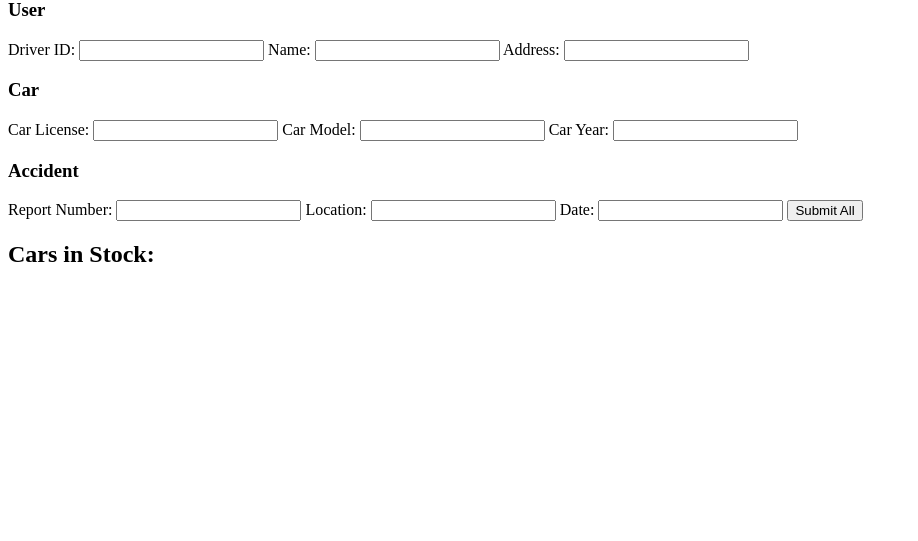
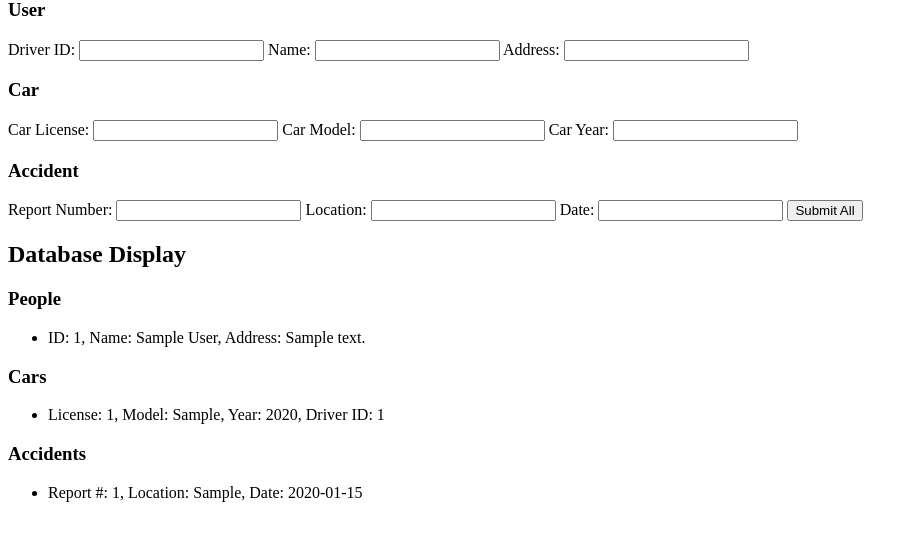
Before and after one commit to coltonBlackwell/Car-Accident-DBMS, a Flask app: page / in a window 1280 px wide. Shown: the part 129-670 px from the top of the page, without its empty margins (0-918 px from the left). Run offline with Flask 3, Linux system fonts and the light colour scheme; tables that the repository leaves empty hold one stand-in row (values such as "Sample post").

Commit message:
Updated html

```diff
--- a/src/car_crash_DB/app.py
+++ b/src/car_crash_DB/app.py
@@ -53,30 +53,17 @@
             fs.mydb.rollback()
             message = f"Something went wrong: {str(e)}"
 
-    return render_template("index.html", message=message)
+    # ✅ This is outside the POST block, so it runs for both GET and POST
+    fs.mycursor.execute("SELECT * FROM customers")
+    people = fs.mycursor.fetchall()
 
+    fs.mycursor.execute("SELECT * FROM cars")
+    cars = fs.mycursor.fetchall()
 
-    # colton = Person(21, "Colton", "422 montroyal Blvd.")
-    # colton.save_to_db(fs.mycursor)
+    fs.mycursor.execute("SELECT * FROM accidents")
+    accidents = fs.mycursor.fetchall()
 
-    # camero = Car(11111, "Camero", 2025, 21)
-    # camero.save_to_db(fs.mycursor)
-
-    # head_on_collision = Accident(212, "Edgemont Village", '2010-08-11')
-    # head_on_collision.save_to_db(fs.mycursor)
-
-    # # Commit all inserts before linking
-    # fs.mydb.commit()
-
-    # # Automatically link the car and accident
-    # camero.link_to_accident(fs.mycursor, 212)
-    # fs.mydb.commit()
-    # print("Car-Accident relationship recorded.")
-
-    # print("Person saved:", colton)
-    # print("Car saved:", camero)
-    # print("Accident reported:", head_on_collision)
-
+    return render_template("index.html", message=message, people=people, cars=cars, accidents=accidents)
 
     # fs.drop_database()  # Drops the database
 
--- a/src/car_crash_DB/templates/index.html
+++ b/src/car_crash_DB/templates/index.html
@@ -34,9 +34,6 @@
         <label for="car_year">Car Year:</label>
         <input type="text" name="car_year" required>
 
-        <!-- <label for="car_driver_id">Car Driver ID:</label>
-        <input type="text" name="car_driver_id" required> -->
-
         <h3>Accident</h3>
         <label for="accident_report_number">Report Number:</label>
         <input type="text" name="accident_report_number" required>
@@ -54,12 +51,28 @@
         <p class="message">{{ message }}</p>
     {% endif %}
 
-    <h2>Cars in Stock:</h2>
-    <ul>
-        {% for car in cars %}
-            <li>ID: {{ car[0] }} | Name: {{ car[1] }} | Price: ${{ car[2] }}</li>
-        {% endfor %}
-    </ul>
+    <h2>Database Display</h2>
+
+    <h3>People</h3>
+        <ul>
+            {% for p in people %}
+                <li>ID: {{ p[0] }}, Name: {{ p[1] }}, Address: {{ p[2] }}</li>
+            {% endfor %}
+        </ul>
+
+        <h3>Cars</h3>
+        <ul>
+            {% for c in cars %}
+                <li>License: {{ c[0] }}, Model: {{ c[1] }}, Year: {{ c[2] }}, Driver ID: {{ c[3] }}</li>
+            {% endfor %}
+        </ul>
+
+        <h3>Accidents</h3>
+        <ul>
+            {% for a in accidents %}
+                <li>Report #: {{ a[0] }}, Location: {{ a[1] }}, Date: {{ a[2] }}</li>
+            {% endfor %}
+        </ul>
 
 
 </body>
```
